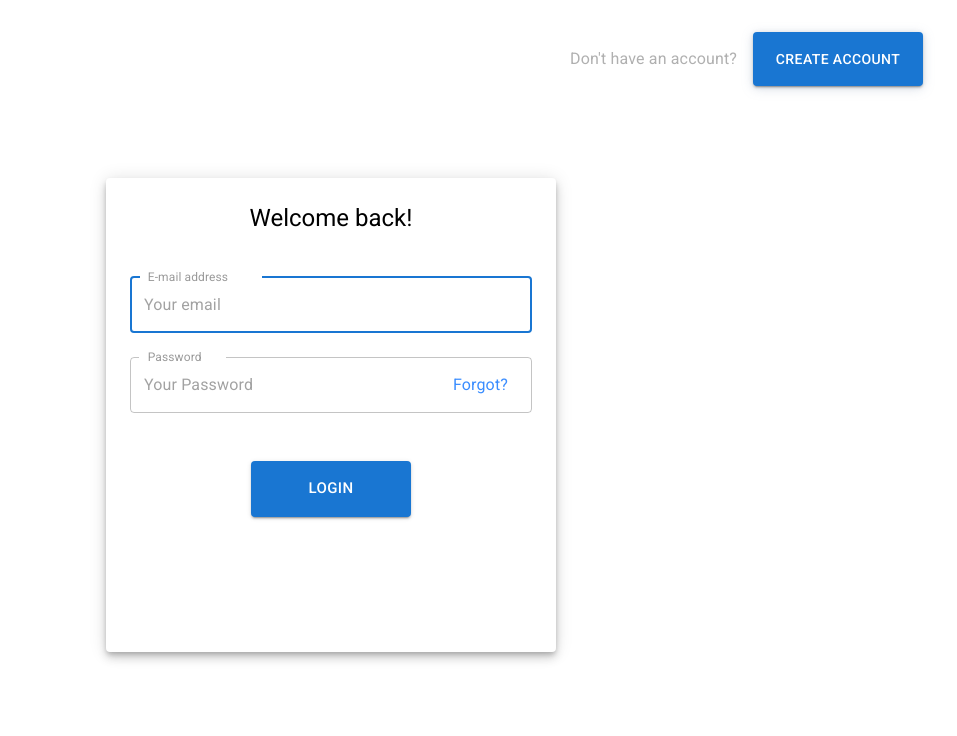
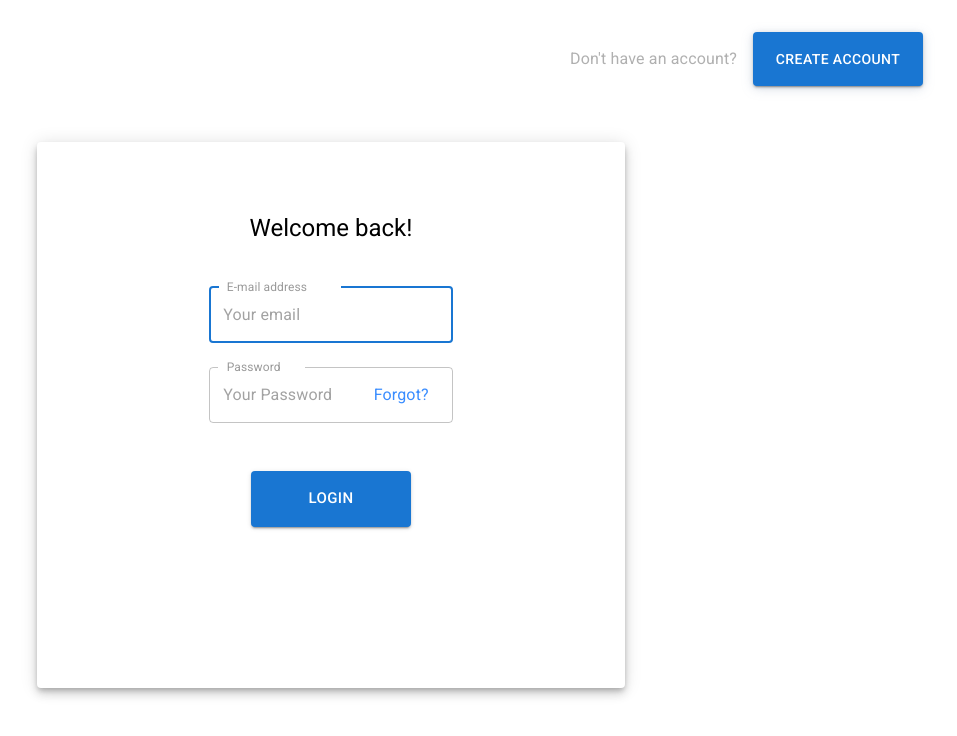
Before and after one commit to chipndell/fun-kickoff-project, a React (Create React App) app in the folder client/: page /login in a window 1280 px wide. Shown: the top 736 px of the page, without its empty margins (309-1266 px from the left). Built offline with nearby package versions, Linux system fonts and the light colour scheme; no server answers.

Commit message:
Tried to minimize design of Login and Sign Up Page

```diff
--- a/client/src/pages/Login/Login.tsx
+++ b/client/src/pages/Login/Login.tsx
@@ -49,7 +49,7 @@ export default function Login(): JSX.Element {
         </Box>
         <Box display="flex" alignItems="center" justifyContent="center" height="80%">
           <Paper elevation={6} className={classes.paper}>
-            <Box width="100%" maxWidth={450} p={3} alignSelf="center">
+            <Box alignSelf="center">
               <Grid container>
                 <Grid item xs>
                   <Typography className={classes.welcome} align="center" component="h1" variant="h5">
@@ -57,7 +57,9 @@ export default function Login(): JSX.Element {
                   </Typography>
                 </Grid>
               </Grid>
-              <LoginForm handleSubmit={handleSubmit} />
+              <Box className={classes.formstyle}>
+                <LoginForm handleSubmit={handleSubmit} />
+              </Box>
             </Box>
             <Box p={1} alignSelf="center" />
           </Paper>
--- a/client/src/pages/Login/LoginForm/useStyles.ts
+++ b/client/src/pages/Login/LoginForm/useStyles.ts
@@ -3,7 +3,7 @@ import { makeStyles } from '@mui/styles';
 
 const useStyles = makeStyles((theme: Theme) => ({
   form: {
-    width: '100%', // Fix IE 11 issue.
+    width: '50%', // Fix IE 11 issue.
     marginTop: theme.spacing(1),
   },
   label: {
--- a/client/src/pages/Login/useStyles.ts
+++ b/client/src/pages/Login/useStyles.ts
@@ -12,12 +12,18 @@ const useStyles = makeStyles(() => ({
   },
   welcome: {
     fontSize: 26,
+    paddingTop: 20,
     paddingBottom: 20,
     color: '#000000',
     fontWeight: 700,
   },
   paper: {
     rounded: true,
+    padding: 50,
+  },
+  formstyle: {
+    display: 'flex',
+    justifyContent: 'center',
   },
 }));
 
```
